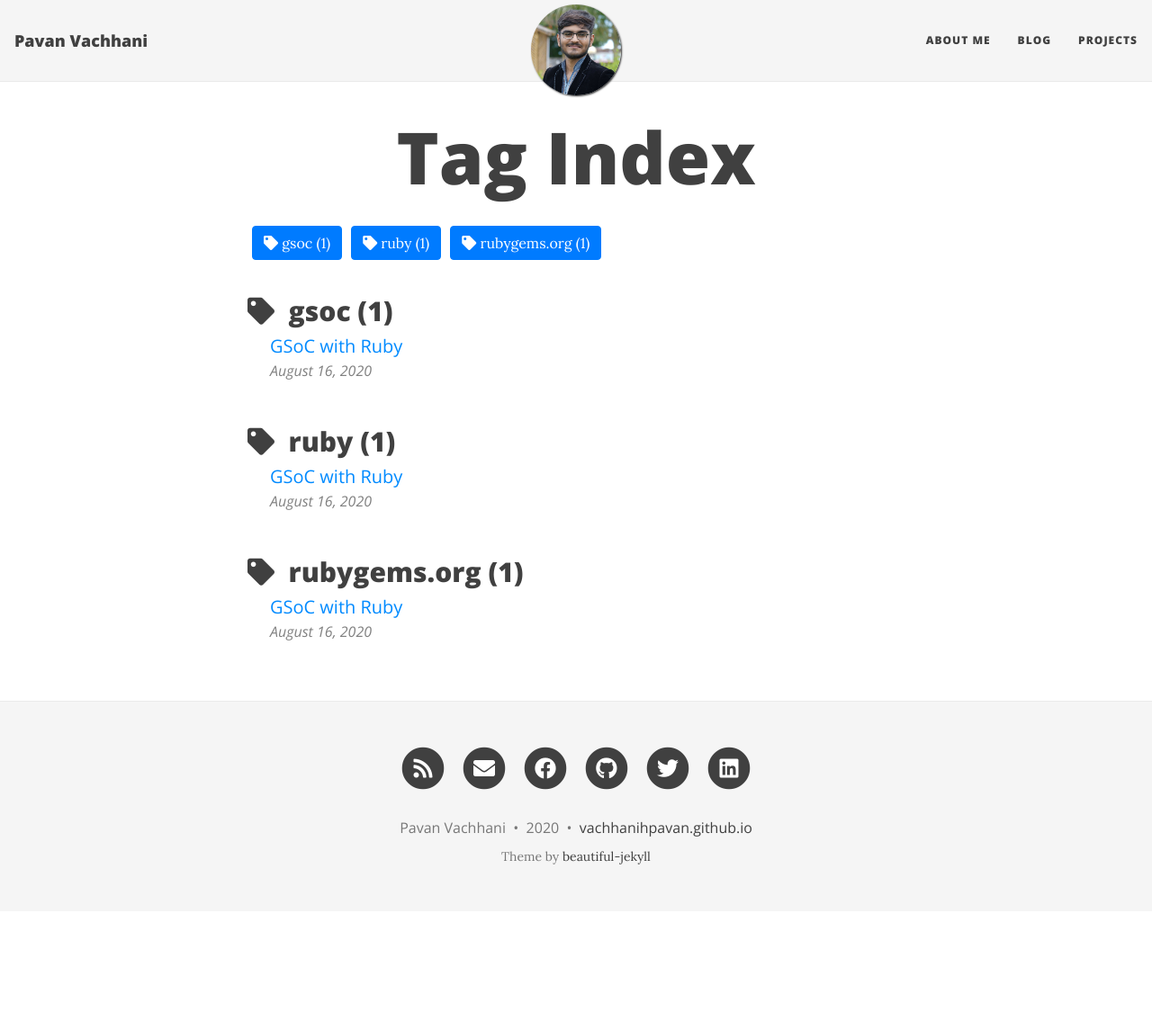
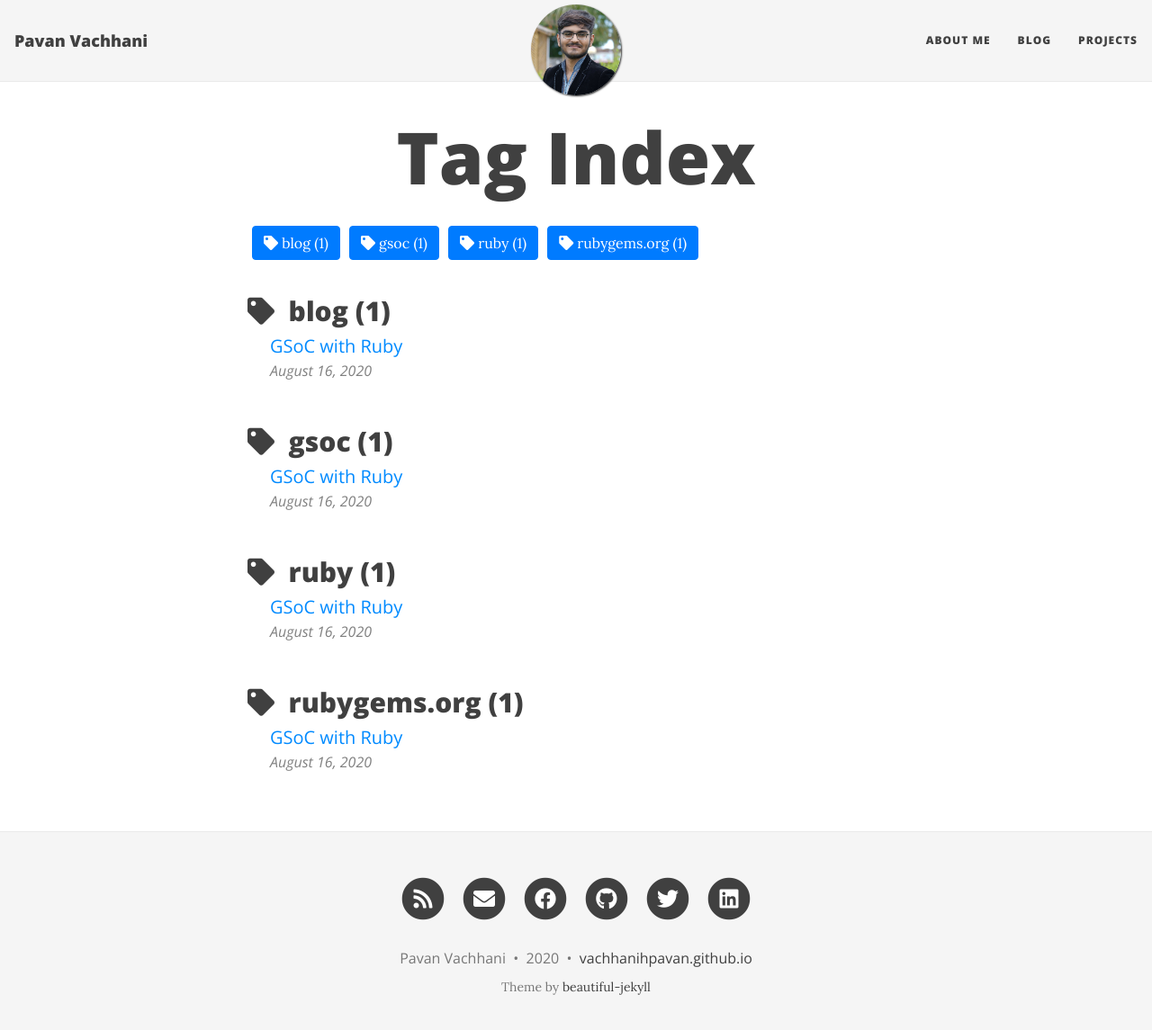
Before and after one commit to vachhanihpavan/vachhanihpavan.github.io, a Jekyll site: the page built from tags.html, in a window 1280 px wide and 1158 px high. Shown: the top 1145 px of the window at 90% size. Built offline with Jekyll 4.4.1, drawn with Linux system fonts in a browser that asks for light colours; nearby versions of some CDN libraries.

Commit message:
Links fixed

```diff
--- a/_config.yml
+++ b/_config.yml
@@ -13,8 +13,8 @@
 
 navbar-links:
   About Me: "aboutme"
-  Blog: "https://vachhanihpavan@github.io"
-  Projects: "https://vachhanihpavan@github.io"
+  Blog: tags#blog
+  Projects: tags#project
 
 # --- Logo --- #
 
@@ -116,7 +116,7 @@
 #gtag: ""
 
 # Fill in your Google Analytics ID to track your website using GA
-#google_analytics: ""
+google_analytics: "UA-175650220-1"
 
 # Google Tag Manager ID
 #gtm: ""
--- a/_posts/2020-08-16-gsoc-with-ruby.md
+++ b/_posts/2020-08-16-gsoc-with-ruby.md
@@ -6,7 +6,7 @@
 gh-badge: [star, fork, follow]
 cover-img: /assets/img/2020-08-16/cover.png
 thumbnail-img: /assets/img/2020-08-16/thumb.png
-tags: [gsoc, ruby, rubygems.org]
+tags: [blog, gsoc, ruby, rubygems.org]
 ---
 
 Hi, everyone! This blog post will be about my journey of getting into Google Summer of Code program.
```
